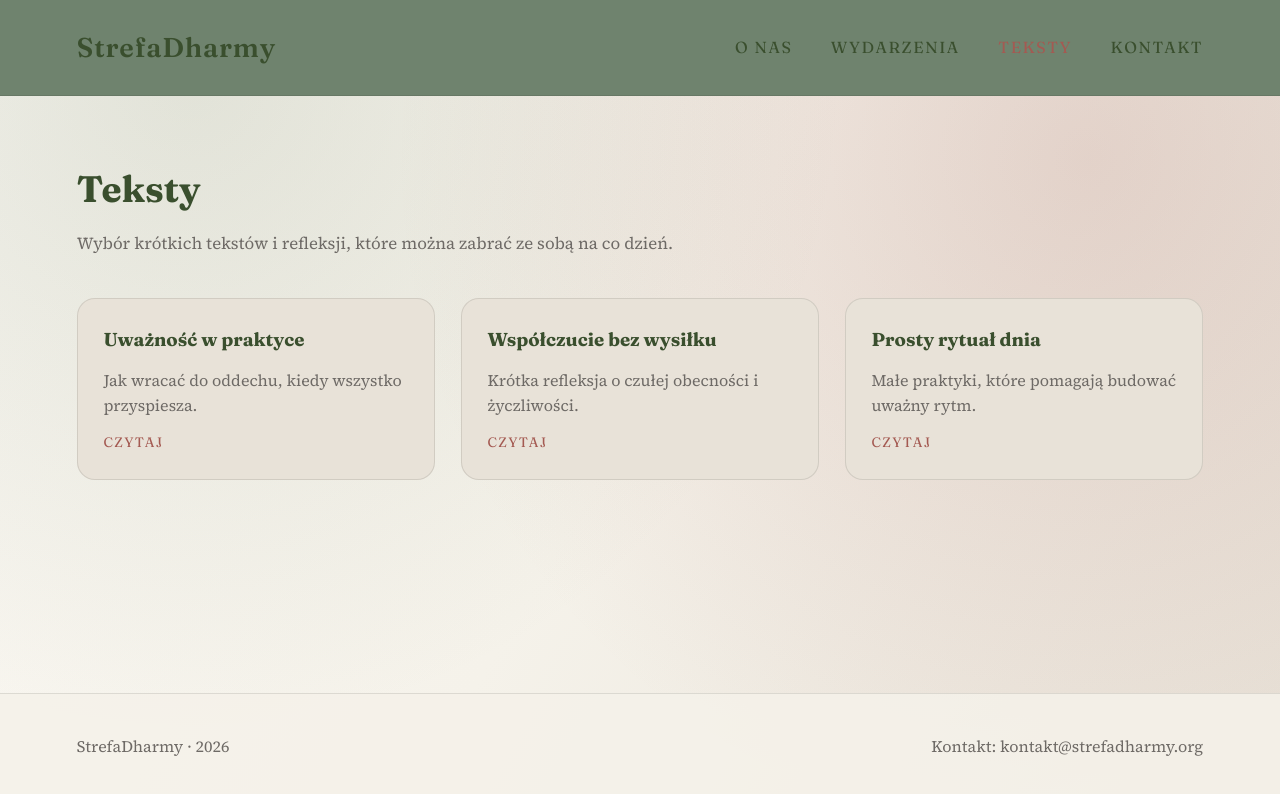
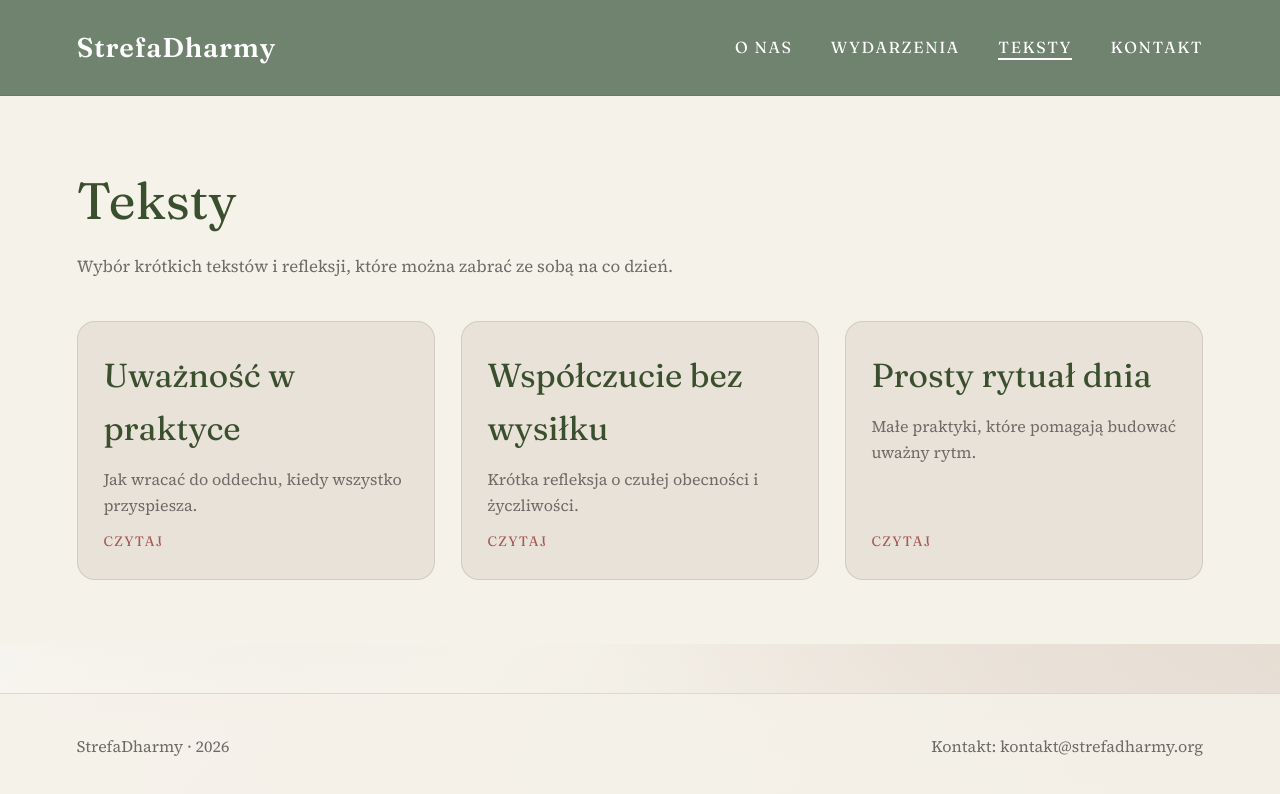
Before and after one commit to wdudek82/web-sferadharmy-ang, an Angular app: page /teksty in a window 1280 px wide. Shown: the top 794 px of the page. Built offline with nearby package versions, Linux system fonts and the light colour scheme.

Commit message:
SD-1: Update styles and themes

```diff
--- a/src/app/components/navbar/navbar.component.scss
+++ b/src/app/components/navbar/navbar.component.scss
@@ -34,8 +34,14 @@
 }
 
 .nav-links a:hover,
+.nav-links a:focus-visible {
+  color: var(--nav-link-hover);
+  box-shadow: inset 0 -1px 0 var(--nav-link-underline);
+}
+
 .nav-links a.active {
-  color: var(--nav-link-hover);
+  color: var(--nav-link-active);
+  box-shadow: inset 0 -2px 0 var(--nav-link-underline);
 }
 
 .nav-links a:focus-visible {
--- a/src/app/pages/about/about.component.scss
+++ b/src/app/pages/about/about.component.scss
@@ -3,3 +3,6 @@
   grid-template-columns: repeat(auto-fit, minmax(220px, 1fr));
   gap: 1.8rem;
 }
+.section {
+  background: var(--section-bg);
+}
--- a/src/app/pages/home/home.component.scss
+++ b/src/app/pages/home/home.component.scss
@@ -10,7 +10,7 @@
   text-transform: uppercase;
   letter-spacing: 0.3em;
   font-size: 0.85rem;
-  color: var(--primary-color);
+  color: var(--accent-highlight);
   margin-bottom: 1.5rem;
 }
 
--- a/src/app/pages/texts/texts.component.scss
+++ b/src/app/pages/texts/texts.component.scss
@@ -30,3 +30,6 @@
   font-size: 0.85rem;
   color: var(--primary-color);
 }
+.section {
+  background: var(--section-bg);
+}
--- a/src/styles.scss
+++ b/src/styles.scss
@@ -6,6 +6,9 @@
   --radius: 18px;
   --font-body: 'Source Serif 4', serif;
   --font-display: 'Fraunces', serif;
+  --h1-size: clamp(3.2rem, 5.6vw, 4.6rem);
+  --h2-size: clamp(2.5rem, 4vw, 3.5rem);
+  --h3-size: clamp(1.75rem, 2.6vw, 2.4rem);
 }
 
 * {
@@ -39,11 +42,31 @@ button {
   margin-bottom: 2.5rem;
 }
 
+.section h1,
+.section h2,
+.section h3 {
+  font-family: var(--font-display);
+  color: var(--heading-primary);
+  font-weight: 400;
+}
+
+.section h1 {
+  font-size: var(--h1-size);
+}
+
+.section h2 {
+  font-size: var(--h2-size);
+}
+
+.section h3 {
+  font-size: var(--h3-size);
+}
+
 .section-header h2 {
-  font-family: var(--font-display);
-  font-size: 2.3rem;
+  font-size: var(--h2-size);
   margin-bottom: 0.8rem;
   color: var(--heading-secondary);
+  font-weight: 400;
 }
 
 .section-header p {
@@ -57,6 +80,7 @@ button {
   justify-content: center;
   padding: 0.8rem 1.9rem;
   border-radius: 999px;
+  border: none;
   font-size: 1rem;
   font-family: var(--font-display);
   letter-spacing: 0.08em;
--- a/src/theme-redwood.scss
+++ b/src/theme-redwood.scss
@@ -4,10 +4,10 @@
   --secondary-color: #6f836e;
   --tertiary-color: #d6cfc4;
   --quaternary-color: #e8e2d8;
-  //--text-primary: #2e2a26;
   --text-primary: #3a4f2e;
   --text-secondary: #6e6a66;
   --text-on-primary: #ffffff;
+  --text-on-secondary: #e8e2d8;
   --surface-primary: #f5f2ea;
   --surface-secondary: #e8e2d8;
   --surface-elevated: rgba(255, 255, 255, 0.8);
--- a/src/theme-ui.scss
+++ b/src/theme-ui.scss
@@ -11,17 +11,18 @@
   --card-shadow: var(--shadow-elevated);
 
   --nav-bg: var(--secondary-color);
-  --nav-text: var(--text-primary);
-  --nav-link: var(--text-primary);
-  --nav-link-hover: var(--primary-color);
-  --nav-link-active: var(--primary-color);
-  --nav-toggle: var(--text-primary);
+  --nav-text: var(--text-on-primary);
+  --nav-link: var(--text-on-primary);
+  --nav-link-hover: var(--text-on-primary);
+  --nav-link-active: var(--text-on-primary);
+  --nav-link-underline: var(--text-on-primary);
+  --nav-toggle: var(--text-on-primary);
   --nav-overlay-bg: var(--surface-primary);
 
-  --button-primary-bg: var(--primary-color);
+  --button-primary-bg: var(--text-primary);
   --button-primary-text: var(--text-on-primary);
   --button-primary-shadow: var(--shadow-primary);
-  --button-primary-hover: var(--primary-color-strong);
+  --button-primary-hover: var(--secondary-color);
   --button-ghost-border: var(--border-subtle);
   --button-ghost-text: var(--text-primary);
 
```
